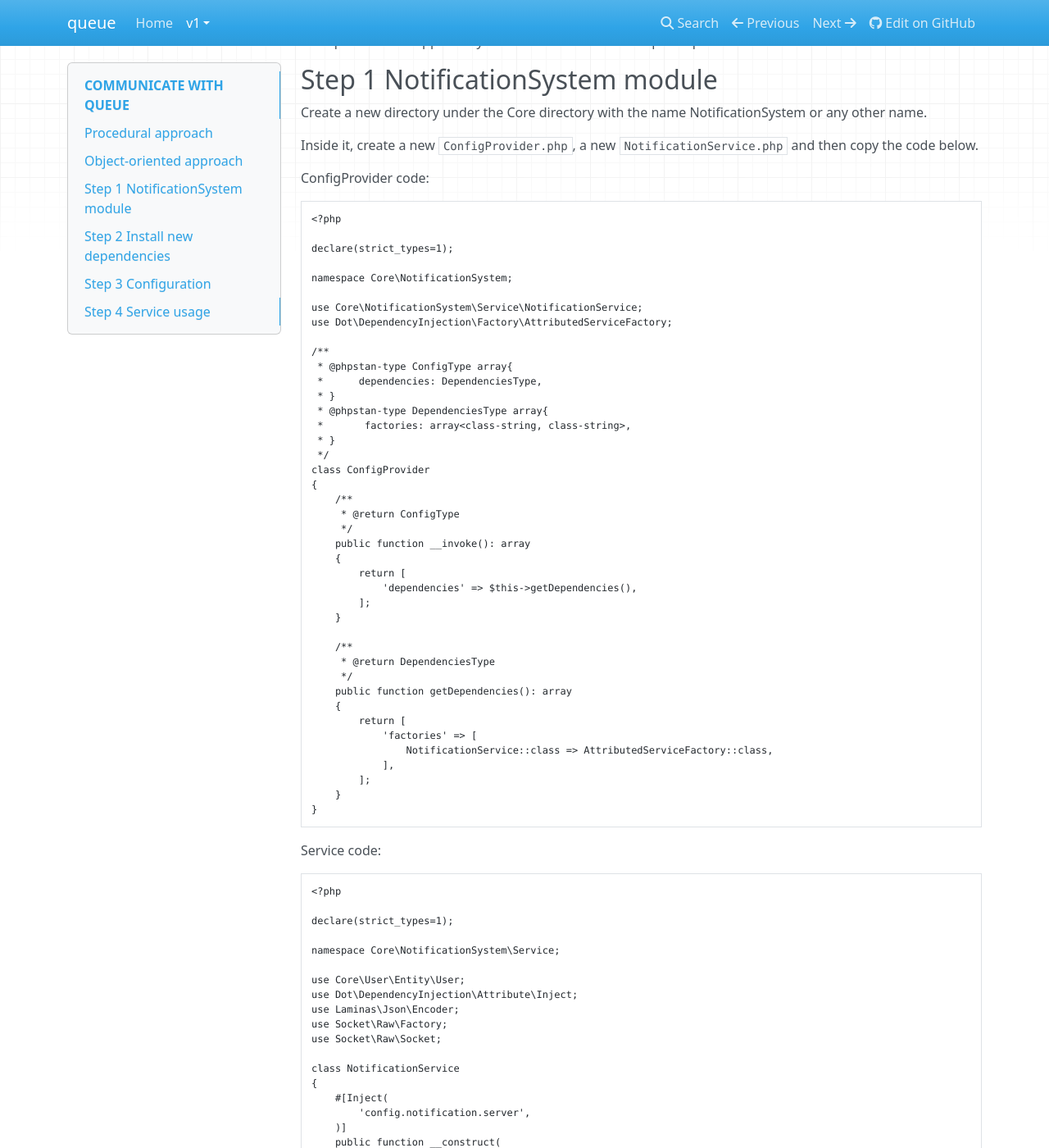
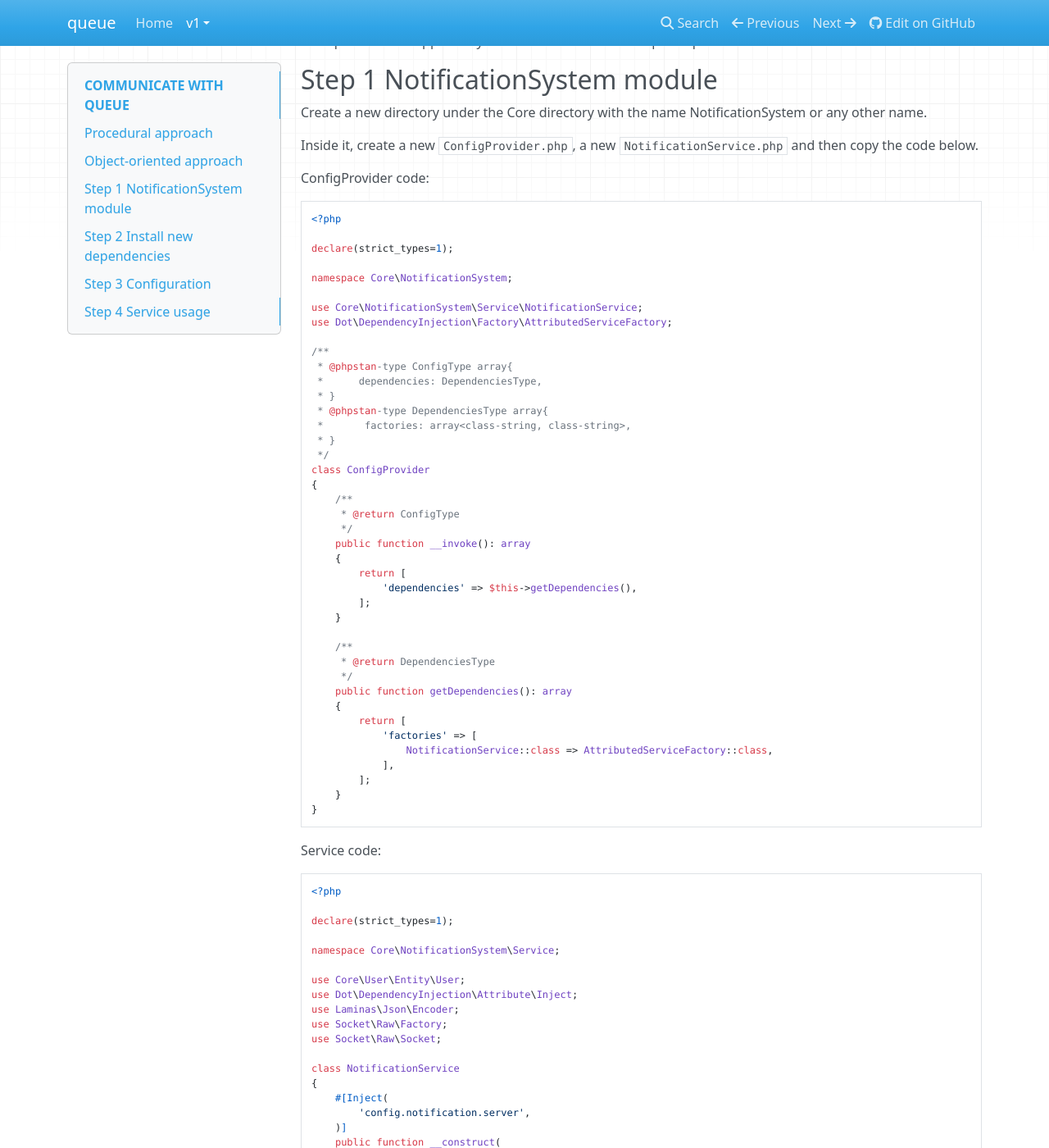
Before and after one commit to dotkernel/queue-documentation, an MkDocs documentation site: the page built from docs/book/v1/how-to/communication-with-queue.md, in a window 1280 px wide and 1400 px high, scrolled down 945 px. Shown: the whole window at 82% size. Built offline with MkDocs 1.6.1, drawn with Linux system fonts in a browser that asks for light colours; nearby versions of some CDN libraries; some of the changed text lies outside the part shown.

Commit message:
replaced shell with php
Signed-off-by: bota <Bota@dotkernel.com>

````diff
--- a/docs/book/v1/how-to/communication-with-queue.md
+++ b/docs/book/v1/how-to/communication-with-queue.md
@@ -6,7 +6,7 @@ Communication with the  [`Dotkernel Queue`](https://github.com/dotkernel/queue)
 
 The main advantage of the procedural code is its simplicity, it directly connects to the queue server, sends the prepared data, and then closes the connection. In this example, the code opens a TCP connection to `localhost:8556`, checks if the connection is successful, sends data in JSON format, and closes the socket. This makes the logic easy to follow and quick to implement. The disadvantage of this approach is the difficulty of reusing and extending the code. As the complexity of the project increases by repeatedly using this approach, the code becomes more difficult to maintain and not as flexible compared to the object-oriented approach.
 
-```shell
+```php
 // collect the PAYLOAD that will be sent to Dotkernel Queue
 $data = $anyTypeOfData;
 
@@ -44,7 +44,7 @@ Inside it, create a new `ConfigProvider.php`, a new `NotificationService.php` an
 
 ConfigProvider code:
 
-```shell
+```php
 <?php
 
 declare(strict_types=1);
@@ -90,7 +90,7 @@ class ConfigProvider
 
 Service code:
 
-```shell
+```php
 <?php
 
 declare(strict_types=1);
@@ -151,7 +151,7 @@ class NotificationService
 
 After you have finished creating the new files, navigate to composer.json and add the new dependencies under the require key:
 
-```shell
+```php
 "ext-sockets": "*",
 "clue/socket-raw": "^v1.6.0",
 ```
@@ -164,7 +164,7 @@ composer install
 
 Under the `autoload` → `psr-4` key add the newly created module:
 
-```shell
+```php
 "Core\\NotificationSystem\\": "src/Core/src/NotificationSystem/src"
 ```
 
@@ -177,7 +177,7 @@ Navigate to `config/config.php` and add your new Core ConfigProvider `Core\Notif
 After you have added the new config provider, navigate to `config/autoload/local.php` and add a new config key used for server connection.
 > **_NOTE:_**  if you only have the local.php.dist file, duplicate it, and delete .dist from the copy's name.
 
-```shell
+```php
 'notification' => [
         'server' => [
             'protocol' => 'tcp',
@@ -192,7 +192,7 @@ After you have added the new config provider, navigate to `config/autoload/local
 
 Navigate to your handler, inject the new service and use your custom method where needed.
 
-```shell
+```php
     #[Inject(
         NotificationService::class
     )]
````
Also changed, not shown: docs/book/v1/how-to/send-emails.md (+4 -4 lines).
